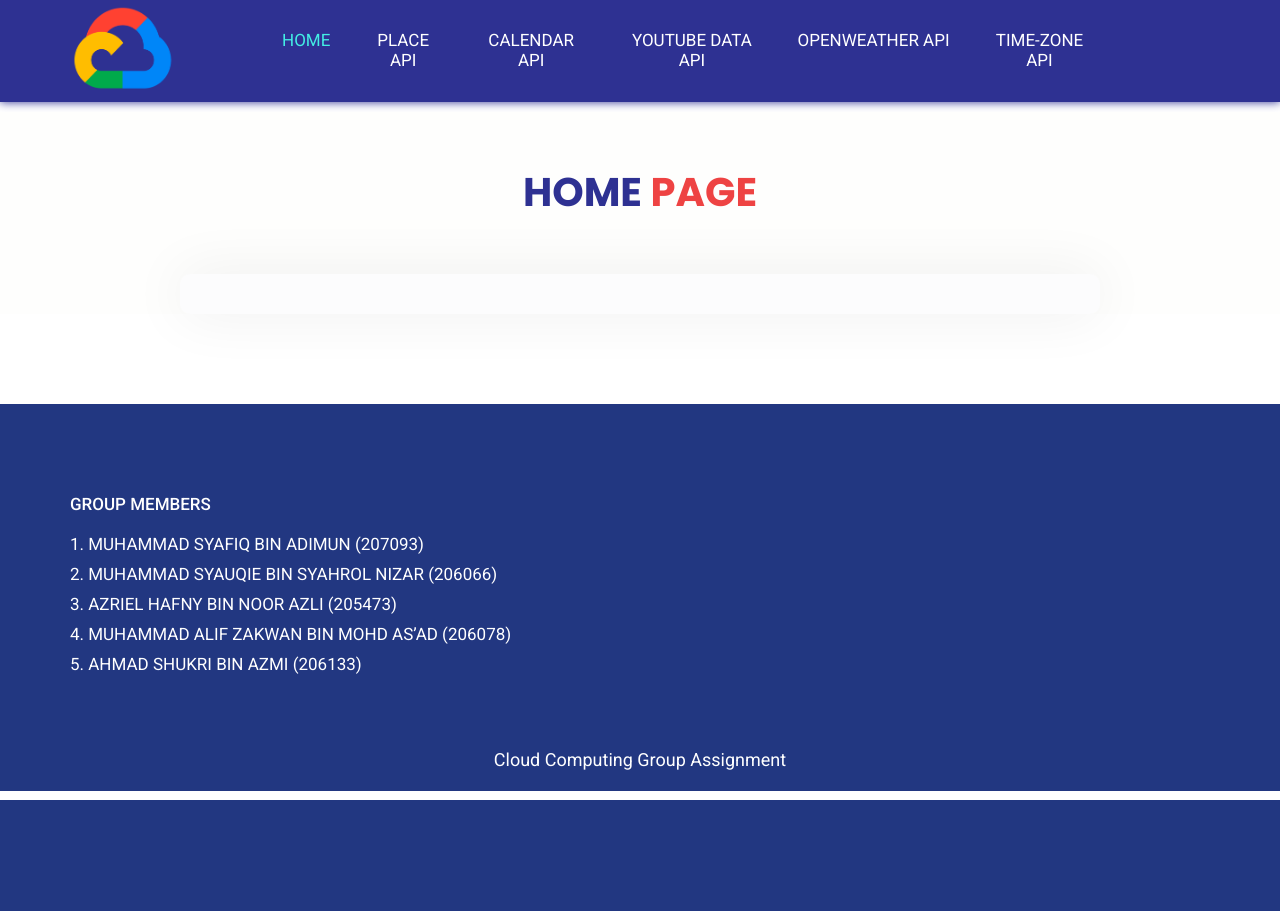
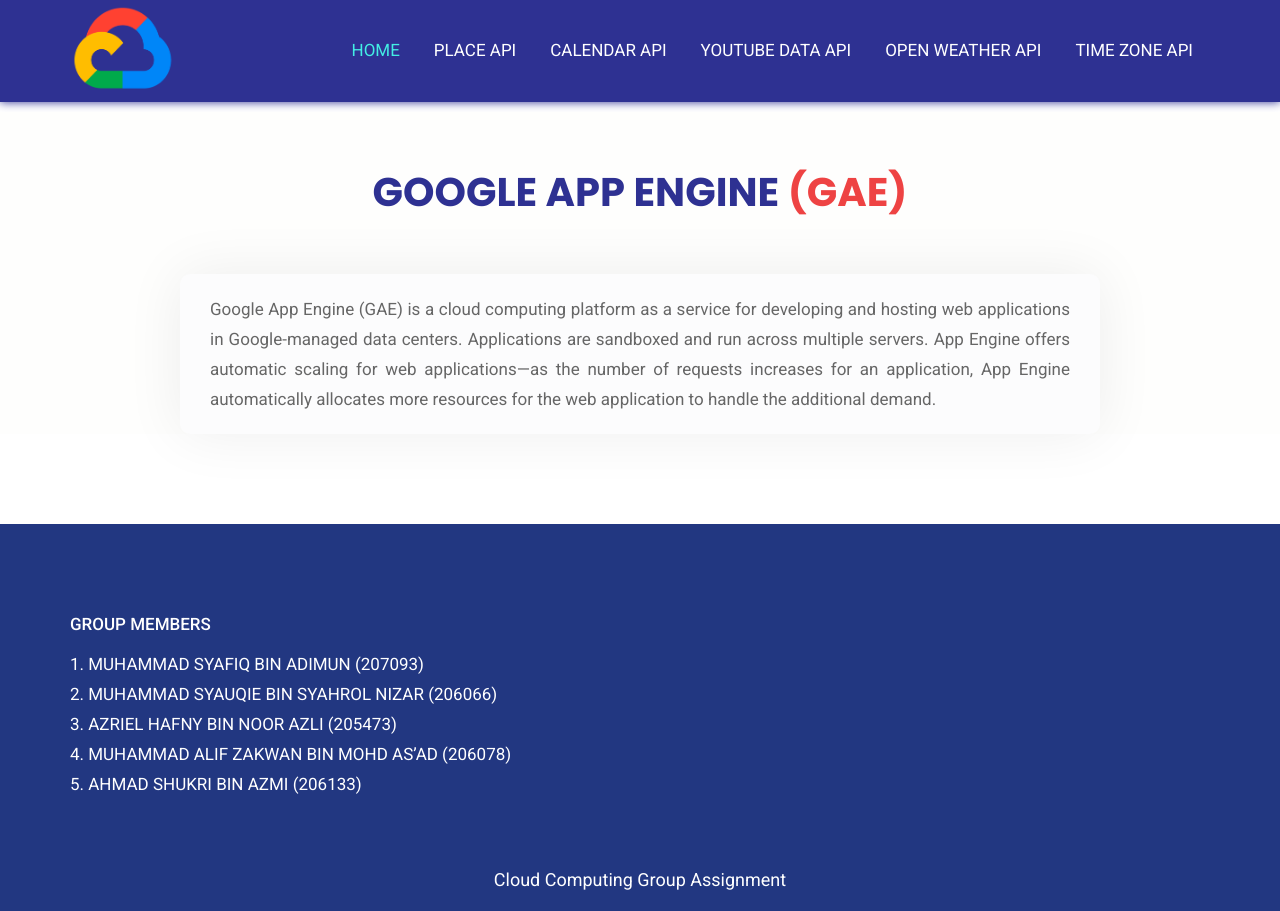
Before and after one commit to msyaafiq/cloud-computing-assignment, a Flask app: page / in a window 1280 px wide. Before the commit the page ends 800 px from the top, so only its background shows below. Run offline with Flask 3, Linux system fonts and the light colour scheme; some libraries are stand-ins or nearby versions.

Commit message:
after fix the indentation and put the text at the main page

```diff
--- a/templates/index.html
+++ b/templates/index.html
@@ -74,7 +74,7 @@
               </div>
             </div>
           </div>
-          <div class="col-md-9 col-sm-12">
+          <div class="col-md-10 col-sm-12">
             <nav class="navigation navbar navbar-expand-md navbar-dark">
               <button
                 class="navbar-toggler"
@@ -105,11 +105,11 @@
                   </li>
                   <li class="nav-item">
                     <a class="nav-link" href="/openweather-api"
-                      >OpenWeather API</a
+                      >Open Weather API</a
                     >
                   </li>
                   <li class="nav-item">
-                    <a class="nav-link" href="/timezone-api">Time-Zone API</a>
+                    <a class="nav-link" href="/timezone-api">Time Zone API</a>
                   </li>
                 </ul>
               </div>
@@ -126,14 +126,17 @@
         <div class="row">
           <div class="col-md-12">
             <div class="titlepage text_align_center">
-              <h2>Home<span class="blue_light">    Page</span></h2>
+              <h2>Google App Engine<span class="blue_light">  (GAE)  </span></h2>
             </div>
             <div class="col-md-10 offset-md-1">
               <div class="domain_bg">
+                <p style="text-align: justify;">
+                  Google App Engine (GAE) is a cloud computing platform as a service for developing and hosting web applications in Google-managed data centers. Applications are sandboxed and run across multiple servers. App Engine offers automatic scaling for web applications—as the number of requests increases for an application, App Engine automatically allocates more resources for the web application to handle the additional demand.
+                </p>
+              </div>
             </div>
           </div>
         </div>
-
       </div>
     </div>
       </div>
--- a/templates/place-api.html
+++ b/templates/place-api.html
@@ -81,7 +81,7 @@
               </div>
             </div>
           </div>
-          <div class="col-md-9 col-sm-12">
+          <div class="col-md-10 col-sm-12">
             <nav class="navigation navbar navbar-expand-md navbar-dark">
               <button
                 class="navbar-toggler"
@@ -112,11 +112,11 @@
                   </li>
                   <li class="nav-item">
                     <a class="nav-link" href="/openweather-api"
-                      >OpenWeather API</a
+                      >Open Weather API</a
                     >
                   </li>
                   <li class="nav-item">
-                    <a class="nav-link" href="/timezone-api">Time-Zone API</a>
+                    <a class="nav-link" href="/timezone-api">Time Zone API</a>
                   </li>
                 </ul>
               </div>
```
Also changed, not shown: templates/calendar-api.html (+5 -5 lines), templates/openweather-api.html (+5 -5 lines), templates/timezone-api.html (+5 -5 lines), templates/youtube-data-api.html (+5 -5 lines).
